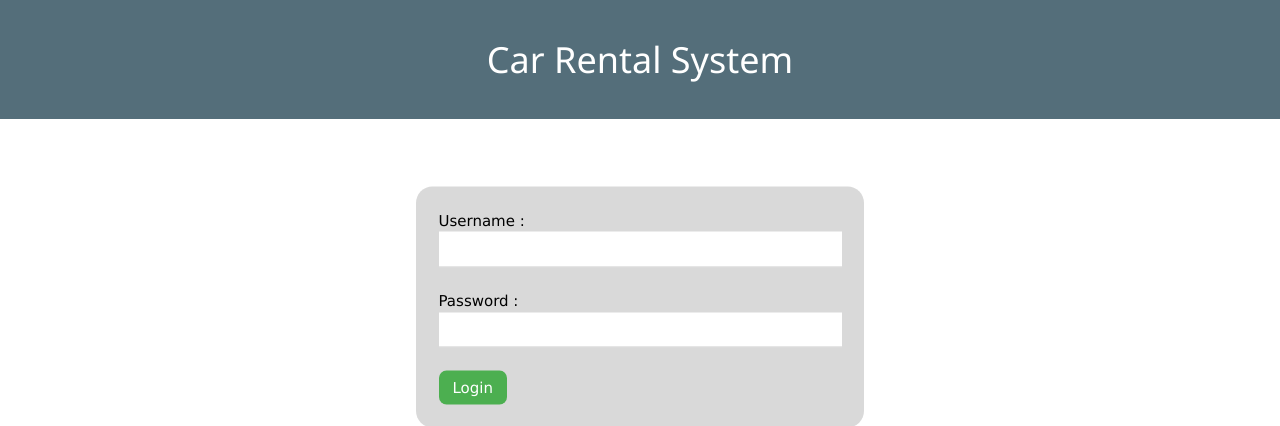
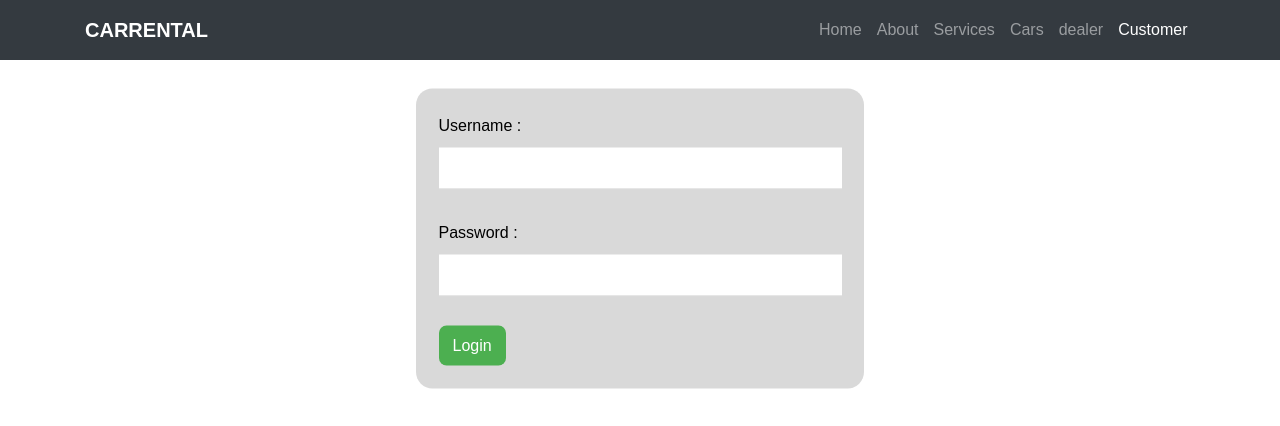
Before and after one commit to mofo98/car_rental, a Django app: template car_rental_system/car_dealer_portal/templates/car_dealer/login.html in a window 1280 px wide. Shown: the top 426 px of the page. Run offline with Django 3.2, Linux system fonts and the light colour scheme; the template is opened without the code that fills it, so the values that code supplies are empty; some libraries are stand-ins or nearby versions.

Commit message:
Update base.html
updated the base template

```diff
--- a/car_rental_system/customer_portal/templates/customer/base.html
+++ b/car_rental_system/customer_portal/templates/customer/base.html
@@ -4,14 +4,36 @@
   <title>Car Rental System</title>
   <meta name="viewport" content="width=device-width, initial-scale=1">
   <link rel="stylesheet" href="{% static 'styles/w3.css' %}">
+  <link rel="stylesheet" href="{% static 'css/style.css' %}">
 </head>
 <body>
-  <div class="w3-container w3-teal">
-    <h1 class="w3-center">Car Rental System<h1>
-  </div>
+  <nav class="navbar navbar-expand-lg navbar-dark ftco_navbar bg-dark" id="ftco-navbar">
+    <div class="container">
+      <a class="navbar-brand" href="/">Car<span>Rental</span></a>
+      <button class="navbar-toggler" type="button" data-toggle="collapse" data-target="#ftco-nav" aria-controls="ftco-nav" aria-expanded="false" aria-label="Toggle navigation">
+        <span class="oi oi-menu"></span> Menu
+      </button>
+
+      <div class="collapse navbar-collapse" id="ftco-nav">
+        <ul class="navbar-nav ml-auto">
+          <li class="nav-item"><a href="{% url 'home' %}" class="nav-link">Home</a></li>
+          <li class="nav-item"><a href="" class="nav-link">About</a></li>
+          <li class="nav-item"><a href="" class="nav-link">Services</a></li>
+          <li class="nav-item"><a href="" class="nav-link">Cars</a></li>
+          <li class="nav-item"><a href="/car_dealer_portal/login/" class="nav-link">dealer</a></li>
+          <li class="nav-item active"><a href="/customer_portal/login/" class="nav-link">Customer</a></li>
+        </ul>
+      </div>
+    </div>
+  </nav>
+
 
   {% block content %}
   {% endblock %}
 
+<script src="{% static 'js/jquery.min.js' %}"></script>
+<script src="{% static 'js/bootstrap.min.js' %}"></script>
+
+
 </body>
 </html>
```
